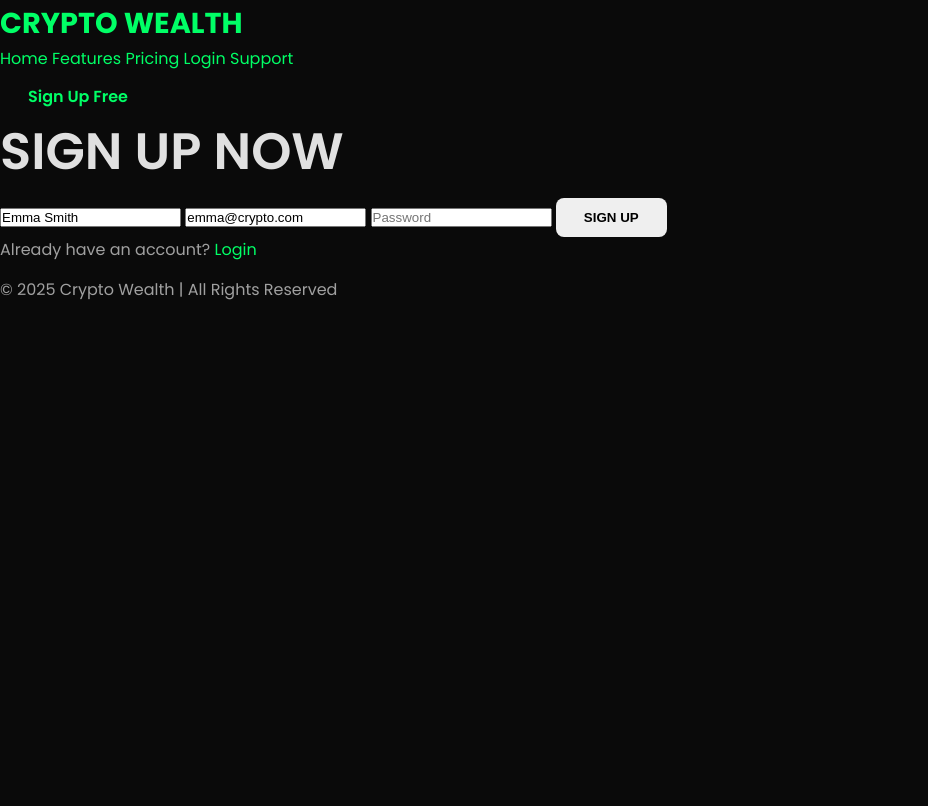
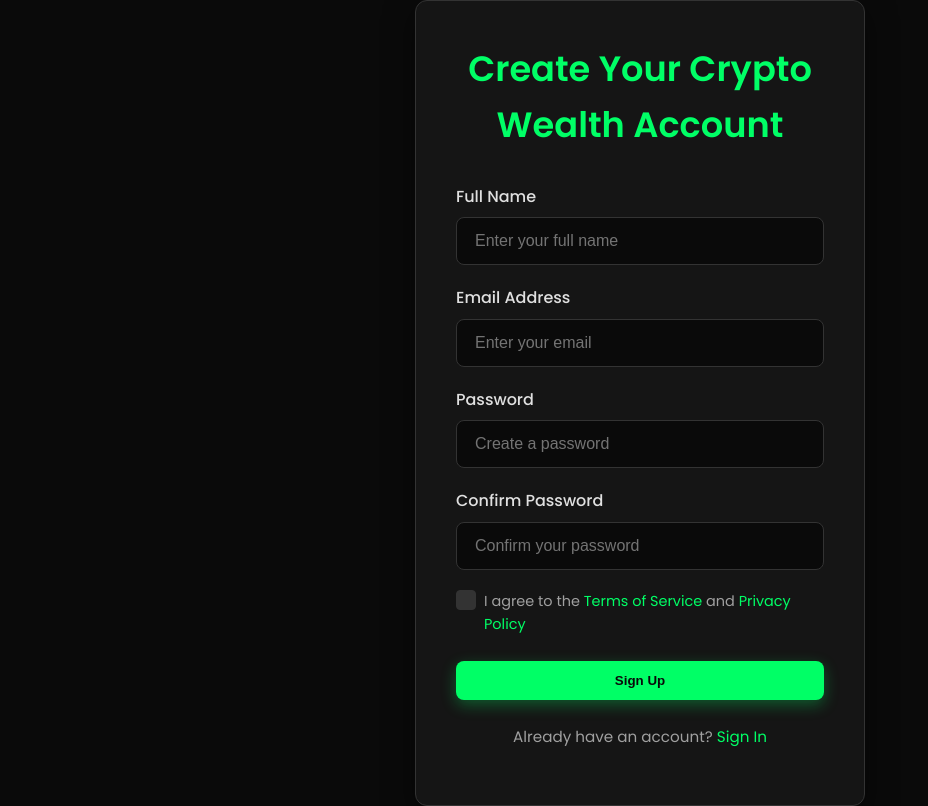
Before and after one commit to Kingemmy997/Kingemmy997.github.io, a plain HTML site: page signup.html in a window 1280 px wide. Shown: the whole page, without its empty margins (0-928 px from the left). Drawn offline with Linux system fonts and the light colour scheme.

Commit message:
Update signup.html

```diff
--- a/signup.html
+++ b/signup.html
@@ -1,42 +1,44 @@
 <!DOCTYPE html>
 <html lang="en">
 <head>
-  <meta charset="UTF-8">
-  <meta name="viewport" content="width=device-width, initial-scale=1.0">
-  <title>Crypto Wealth - Sign Up</title>
-  <link href="https://fonts.googleapis.com/css2?family=Poppins:wght@400;500;600;700&display=swap" rel="stylesheet">
-  <link rel="stylesheet" href="style.css">
+    <meta charset="UTF-8">
+    <meta name="viewport" content="width=device-width, initial-scale=1.0">
+    <title>Sign Up - Crypto Wealth</title>
+    <link rel="stylesheet" href="style.css">
+    <link href="https://fonts.googleapis.com/css2?family=Poppins:wght@400;500;600;700&display=swap" rel="stylesheet">
 </head>
-<body>
-  <header>
-    <div class="logo">CRYPTO WEALTH</div>
-    <nav>
-      <a href="index.html" class="nav-item">Home</a>
-      <a href="#" class="nav-item">Features</a>
-      <a href="#" class="nav-item">Pricing</a>
-      <a href="login.html" class="nav-item">Login</a>
-      <a href="support.html" class="nav-item">Support</a>
-    </nav>
-    <a href="signup.html" class="btn secondary active">Sign Up Free</a>
-  </header>
-
-  <main class="signup-main">
-    <div class="signup-card">
-      <h1>SIGN UP <span>NOW</span></h1>
-      <form>
-        <input type="text" placeholder="Full Name" value="Emma Smith" required>
-        <input type="email" placeholder="Email Address" value="emma@crypto.com" required>
-        <input type="password" placeholder="Password" value="" required>
-        <button type="submit" class="btn primary">SIGN UP</button>
-      </form>
-      <p class="login-link">Already have an account? <a href="login.html">Login</a></p>
+<body class="auth-page">
+    <div class="auth-container">
+        <div class="auth-box">
+            <h2>Create Your Crypto Wealth Account</h2>
+            <form action="#" method="POST" class="auth-form">
+                <div class="form-group">
+                    <label for="fullname">Full Name</label>
+                    <input type="text" id="fullname" name="fullname" placeholder="Enter your full name" required>
+                </div>
+                <div class="form-group">
+                    <label for="email">Email Address</label>
+                    <input type="email" id="email" name="email" placeholder="Enter your email" required>
+                </div>
+                <div class="form-group">
+                    <label for="password">Password</label>
+                    <input type="password" id="password" name="password" placeholder="Create a password" required>
+                </div>
+                <div class="form-group">
+                    <label for="confirm-password">Confirm Password</label>
+                    <input type="password" id="confirm-password" name="confirm-password" placeholder="Confirm your password" required>
+                </div>
+                <div class="form-options">
+                    <label class="checkbox-container">
+                        <input type="checkbox" required> I agree to the <a href="#">Terms of Service</a> and <a href="#">Privacy Policy</a>
+                        <span class="checkmark"></span>
+                    </label>
+                </div>
+                <button type="submit" class="btn btn-primary btn-block">Sign Up</button>
+            </form>
+            <p class="auth-footer-text">Already have an account? <a href="login.html">Sign In</a></p>
+        </div>
     </div>
-  </main>
-
-  <footer>
-    <div class="footer-bar">
-      <p>© 2025 Crypto Wealth | All Rights Reserved</p>
-    </div>
-  </footer>
+    <script src="script.js"></script>
 </body>
 </html>
```
